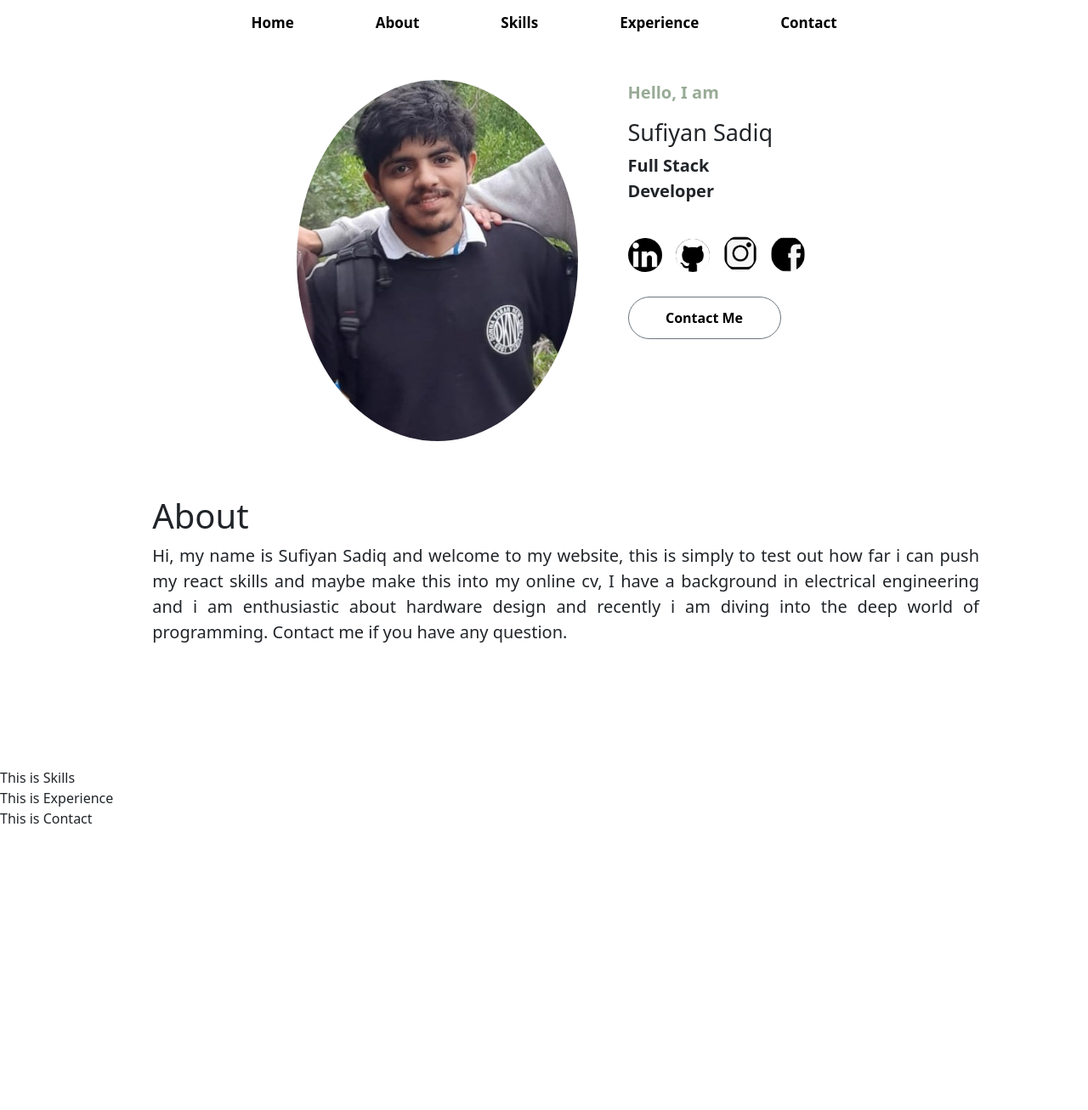
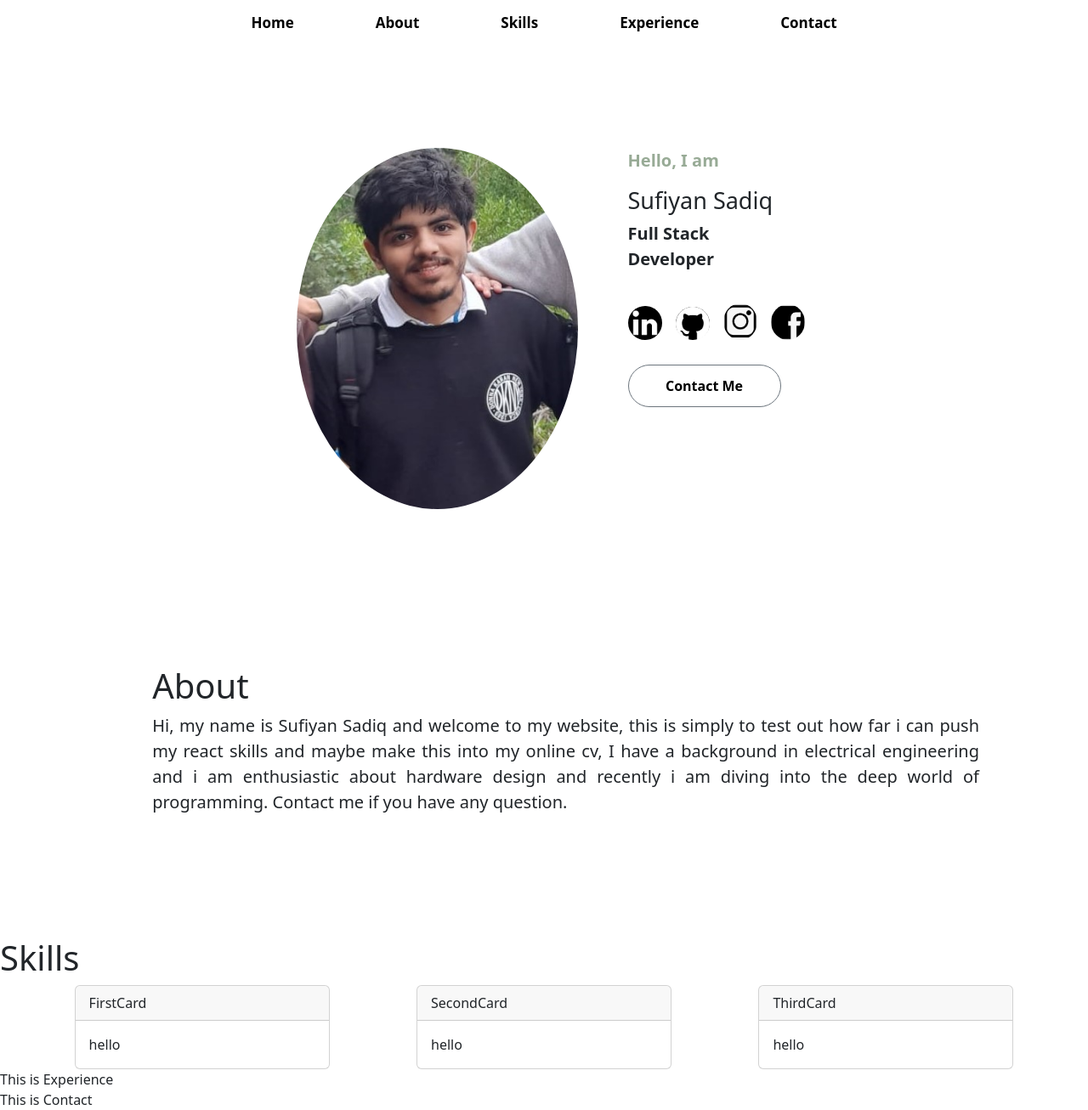
Before and after one commit to Sufiyan2003/testing-application, a React (Create React App) app: page / in a window 1280 px wide. Shown: the whole page at 85% size. Before the commit the page ends 975 px from the top, so only its background shows below. Built offline with nearby package versions, Linux system fonts and the light colour scheme.

Commit message:
give custom card function some parameters

```diff
--- a/src/App.css
+++ b/src/App.css
@@ -42,3 +42,7 @@
     transform: rotate(360deg);
   }
 }
+
+.custom-card{
+  width: 300px;
+}
--- a/src/FrontEnd/About.js
+++ b/src/FrontEnd/About.js
@@ -6,7 +6,7 @@ import { Row, Col, Button } from "reactstrap";
 
 function About() {
   return (
-    <div className="about-container">
+    <div className="about-container" id="about">
       <div className="text-container">
         <h1 href="#about">About</h1>
         <p>
--- a/src/FrontEnd/Home.js
+++ b/src/FrontEnd/Home.js
@@ -31,9 +31,9 @@ function Home() {
   }, [titles]);
 
   return (
-    <div className="home-container">
+    <div className="home-container" id="home">
       <div className="image-section">
-        <div className="hero">
+        <div className="hero image-container">
           <img src={hero} alt="hero" />
         </div>
         <div className="rotating-block">
--- a/src/FrontEnd/Skills.js
+++ b/src/FrontEnd/Skills.js
@@ -1,11 +1,20 @@
-import React from 'react'
+import React from "react";
+import CustomCard from "../component/CustomCard";
+import "../assets/Skills.css";
 
 function Skills() {
   return (
-    <div>
-      This is Skills
+    <div className="skill-container" id="skills">
+      <div className="skill-header">
+        <h1>Skills</h1>
+        <div className="skill-cards">
+          <CustomCard title={"FirstCard"} content={"hello"} />
+          <CustomCard title={"SecondCard"} content={"hello"} />
+          <CustomCard title={"ThirdCard"} content={"hello"} />
+        </div>
+      </div>
     </div>
-  )
+  );
 }
 
-export default Skills
+export default Skills;
--- a/src/assets/Home.css
+++ b/src/assets/Home.css
@@ -2,6 +2,8 @@
   display: flex;
   flex-direction: column;
   align-items: center;
+  margin-top: 10vh;
+  margin-bottom: 23vh;
 }
 
 .index-module_type__E-SaG {
--- /dev/null
+++ b/src/assets/Skills.css
@@ -0,0 +1,10 @@
+.skill-cards{
+    display: flex;
+    flex-direction: row;
+    justify-content: center;
+    gap: 8%;
+}
+
+.skill-header{
+    text-align: justify;
+}
--- /dev/null
+++ b/src/component/CustomCard.js
@@ -0,0 +1,15 @@
+import React from "react";
+import { Card, CardBody, CardFooter, CardHeader } from "reactstrap";
+
+function CustomCard({ title, content }) {
+  return (
+    <div className="custom-card">
+      <Card>
+        <CardHeader>{title}</CardHeader>
+        <CardBody>{content}</CardBody>
+      </Card>
+    </div>
+  );
+}
+
+export default CustomCard;
```
